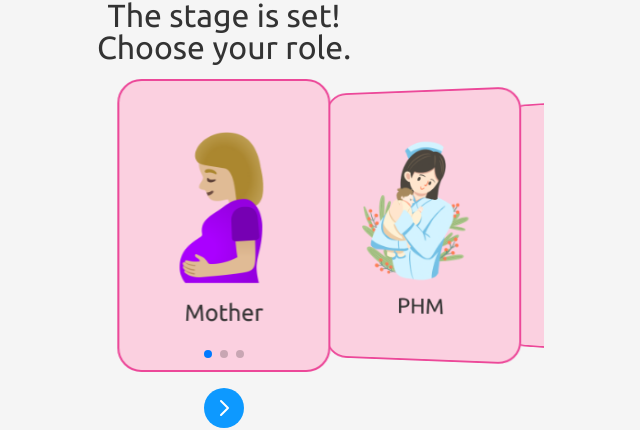
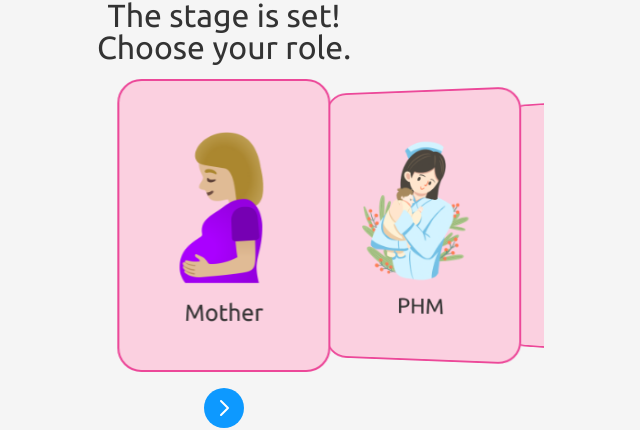
Before and after one commit to Xanvia/MaternyCare, a React (Vite) app in the folder frontend/: page / in a window 1280 px wide. Shown: the part 243-673 px from the top of the page, without its empty margins (416-1056 px from the left). Built offline with nearby package versions, Linux system fonts and the light colour scheme.

Commit message:
feat: Completed creating landing page

```diff
--- a/frontend/src/components/Carousel.tsx
+++ b/frontend/src/components/Carousel.tsx
@@ -31,7 +31,7 @@ export default function Carousel() {
           modifier: 1,
           slideShadows: false,
         }}
-        pagination={true}
+        pagination={false}
         modules={[EffectCoverflow, Pagination]}
         className="mySwiper"
       >
```
